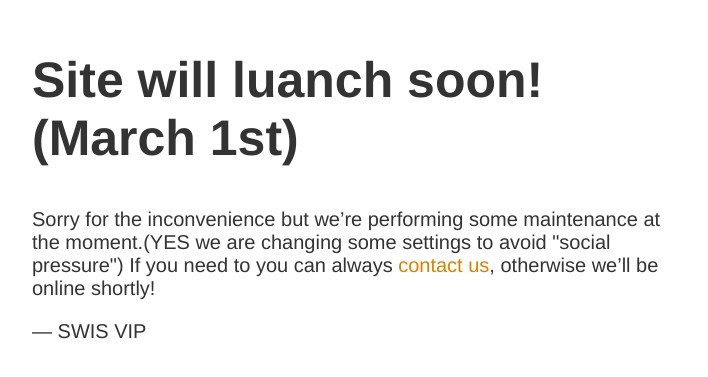
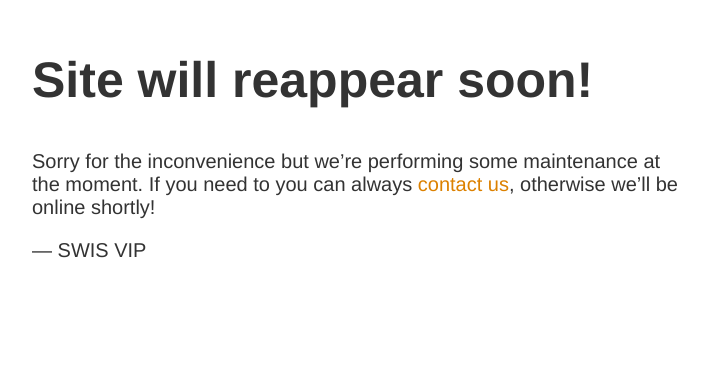
Before and after one commit to henryswisvip/Under-maintnense-, a plain HTML site: page index.html in a window 1280 px wide. Shown: the part 149-526 px from the top of the page, without its empty margins (283-991 px from the left). Drawn offline with Linux system fonts and the light colour scheme.

Commit message:
Update index.html

```diff
--- a/index.html
+++ b/index.html
@@ -10,9 +10,9 @@
 </style>
 
 <article>
-    <h1>Site will luanch soon!(March 1st)</h1>
+    <h1>Site will reappear soon!</h1>
     <div>
-        <p>Sorry for the inconvenience but we&rsquo;re performing some maintenance at the moment.(YES we are changing some settings to avoid "social pressure")  If you need to you can always <a href="mailto:24.henry.huang@swis.cn">contact us</a>, otherwise we&rsquo;ll be online shortly!</p>
+        <p>Sorry for the inconvenience but we&rsquo;re performing some maintenance at the moment. If you need to you can always <a href="mailto:24.henry.huang@swis.cn">contact us</a>, otherwise we&rsquo;ll be online shortly!</p>
         <p>&mdash; SWIS VIP</p>
     </div>
 </article>
```
